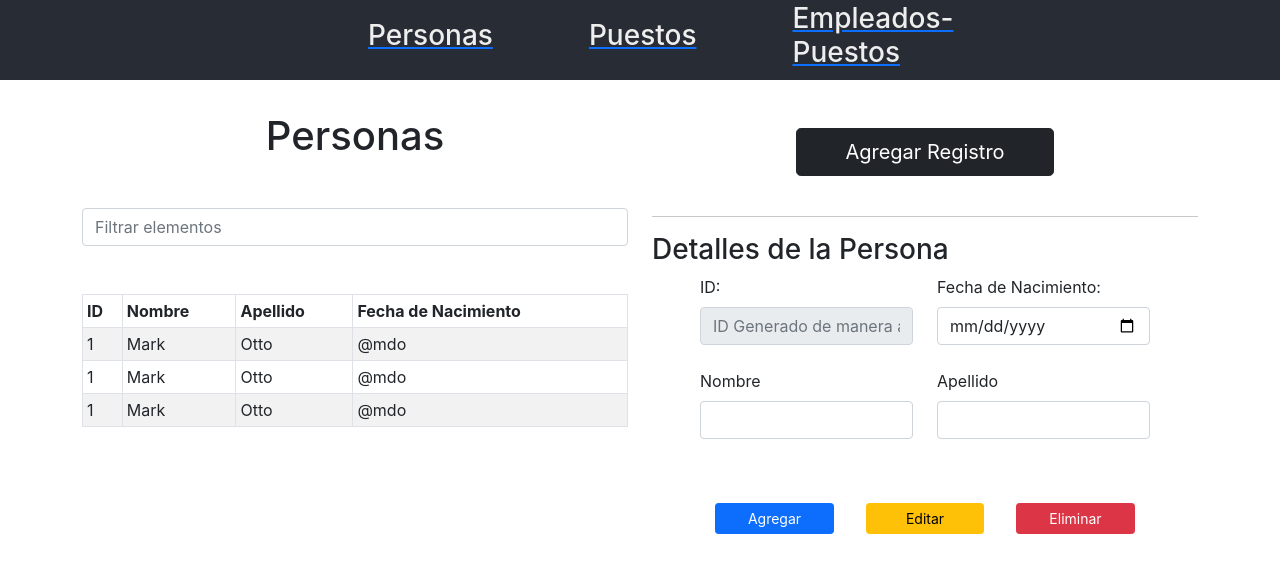
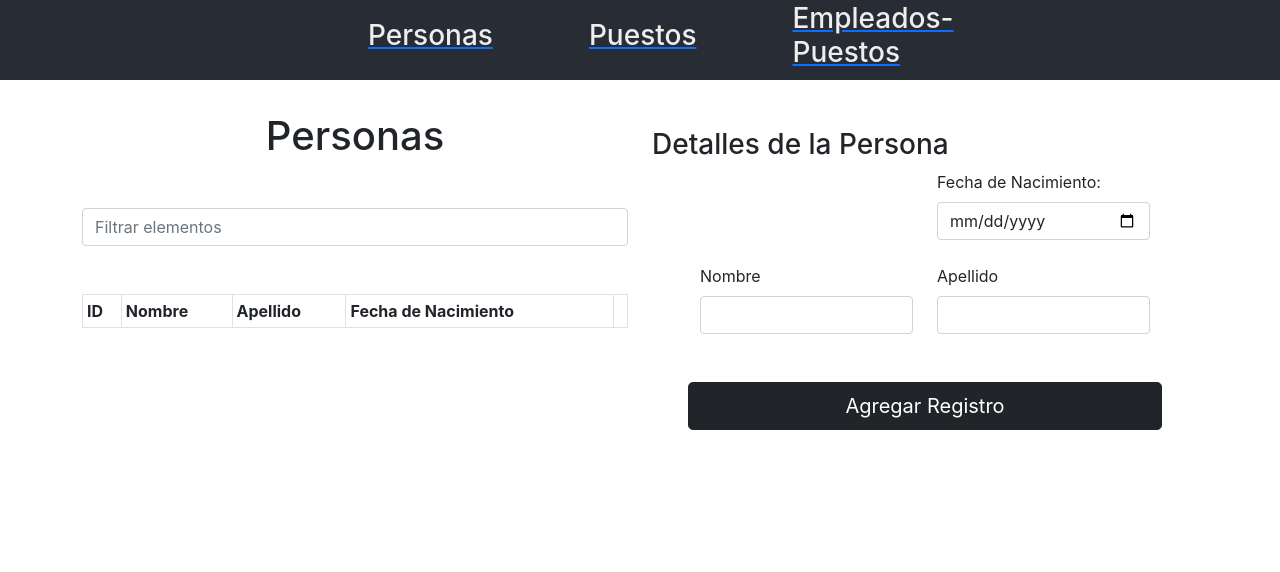
Before and after one commit to AgustinRangelIbarra/empleados_demo, a React (Create React App) app: page /personas in a window 1280 px wide. Shown: the top 572 px of the page. Built offline with nearby package versions, Linux system fonts and the light colour scheme.

Commit message:
Insert Persona habilitado, detalles

```diff
--- a/src/App.js
+++ b/src/App.js
@@ -1,13 +1,15 @@
 import "./App.css";
 import Nav from "./Components/Nav";
-import { BrowserRouter as Router, Switch, Link, Route } from "react-router-dom";
+import { BrowserRouter as Router, Switch, Route } from "react-router-dom";
 import Puestos from "./Components/MainComponents/Puestos";
 import EmpleadosPuestos from "./Components/MainComponents/EmpleadosPuestos";
-import Personas from "./Components/MainComponents/Personas";
+import Personas from './Components/MainComponents/Personas'
+import PeopleState from './Components/Context/PeopleContext/PeopleState'
 
 function App() {
 	return (
 		<Router>
+			<PeopleState>
 				<Nav />
 				<Switch>
 					<Route path="/" component={Home} exact />
@@ -15,6 +17,7 @@ function App() {
 					<Route path="/puestos/" component={Puestos} />
 					<Route path="/empleados/" component={EmpleadosPuestos} />
 				</Switch>
+			</PeopleState>
 		</Router>
 	);
 }
@@ -22,7 +25,7 @@ function App() {
 const Home = () => {
 	return (
 		<div>
-			<h1>^ Selecciona Uno ^</h1>
+			<h1>^ Home Page ^</h1>
 		</div>
 	);
 };
--- /dev/null
+++ b/src/Components/Context/PeopleContext/PeopleState.js
@@ -0,0 +1,31 @@
+import { useReducer } from 'react';
+import { peopleContext } from "./peopleContext";
+import { peopleReducer } from './peopleReducer'
+import { ADD_PERSON } from "./peopleTypes";
+
+const PeopleState = ( props ) => {
+
+	const ls = localStorage;
+
+	const initialState = () => JSON.parse(ls.getItem('personas')) || [];
+
+	const [state, dispatch] = useReducer(peopleReducer, [], initialState);
+
+	const addPerson = (newPerson) => {
+		const action = {
+			type: ADD_PERSON,
+			payload: newPerson
+		};
+		dispatch(action);
+	}
+
+	return (
+		<peopleContext.Provider value={{ state, addPerson}}>
+			{
+				props.children
+			}
+		</peopleContext.Provider>
+	);
+}
+
+export default PeopleState;
--- /dev/null
+++ b/src/Components/Context/PeopleContext/peopleContext.js
@@ -0,0 +1,9 @@
+/*  importar create context de react
+permite manipular el estado global de la aplicacion.
+
+
+*/
+
+import { createContext } from 'react';
+
+export const peopleContext = createContext();
--- /dev/null
+++ b/src/Components/Context/PeopleContext/peopleReducer.js
@@ -0,0 +1,11 @@
+import { ADD_PERSON } from "./peopleTypes";
+
+export const peopleReducer = ( state = [], action ) => {
+	switch (action.type) {
+		case ADD_PERSON:
+			return [...state, action.payload];
+
+		default:
+			return state;
+	}
+}
--- /dev/null
+++ b/src/Components/Context/PeopleContext/peopleTypes.js
@@ -0,0 +1 @@
+export const ADD_PERSON = "ADD";
--- a/src/Components/MainComponents/Personas.js
+++ b/src/Components/MainComponents/Personas.js
@@ -1,25 +1,40 @@
-import React, { useState } from "react";
-import { Container, Col, Row, Form, Button, Table } from "react-bootstrap";
+import { useEffect, useContext } from "react";
+import { Container, Col, Row, Button, Table, Form } from "react-bootstrap";
+import { useForms } from "../../hooks/useForms";
+import { peopleContext } from "../Context/PeopleContext/peopleContext";
 
 import "../styles/Persona.css";
 
-export default function Personas() {
-	const [personas, setPersonas] = useState(
-		window.localStorage.getItem('text')
-	);
-	const [newPersona, setNewPersona] = useState("");
-	const [updatePersona, setUpdatePersona] = useState("");
+const Personas = () => {
+	const ls = localStorage;
 
-	const setLocalStorage = (value) => {
-		try {
-			setPersonas(value);
-			window.localStorage.setItem('text', value)
-		} catch (error) {
-			console.log(error)
-		}
+	const { valueForms, reset, handleChange } = useForms({
+		nombre: "",
+		apellido: "",
+		fecha: "",
+	});
+	const { nombre, apellido, fecha } = valueForms;
+
+	const contextPeople = useContext(peopleContext);
+	const { state, addPerson } = contextPeople;
+
+	useEffect(() => {
+		ls.setItem("personas", JSON.stringify(state));
+	}, [state]);
+
+	const handleSubmit = (e) => {
+		e.preventDefault();
+
+		if (nombre.trim().length < 1 || apellido.trim().length < 1 || fecha.trim().length < 1) return;
+
+		const newPerson = {
+			...valueForms,
+			id: new Date().getTime(),
+		};
+		addPerson(newPerson);
+		// console.log(newPerson);
+		reset();
 	};
-
-	// const handleAgregar = () => {};
 
 	return (
 		<Container>
@@ -43,64 +58,53 @@ export default function Personas() {
 									<th>Nombre</th>
 									<th>Apellido</th>
 									<th>Fecha de Nacimiento</th>
+									<th></th>
 								</tr>
 							</thead>
 							<tbody>
-								<tr>
-									<td>1</td>
-									<td>Mark</td>
-									<td>Otto</td>
-									<td>@mdo</td>
-								</tr>
-								<tr>
-									<td>1</td>
-									<td>Mark</td>
-									<td>Otto</td>
-									<td>@mdo</td>
-								</tr>
-								<tr>
-									<td>1</td>
-									<td>Mark</td>
-									<td>Otto</td>
-									<td>@mdo</td>
-								</tr>
+								{state.map((registro) => (
+									<tr>
+										<td>{registro.id}</td>
+										<td>{registro.nombre}</td>
+										<td>{registro.apellido}</td>
+										<td>{registro.fecha}</td>
+										<td>
+											<div className="d-flex flex-column justify-content-center ">
+												<Button variant="warning" size="sm" type="submit">
+													Editar
+												</Button>
+												<Button variant="danger" size="sm" type="submit">
+													Eliminar
+												</Button>
+											</div>
+										</td>
+									</tr>
+								))}
 							</tbody>
 						</Table>
 					</div>
 				</Col>
 
-				<Col className="">
-					<div className="btn-add-registro d-flex">
-						<Button
-							variant="dark"
-							className="ps-5 pe-5 mt-5 mb-4"
-							size="lg"
-							style={{ margin: "auto" }}
-						>
-							Agregar Registro
-						</Button>
-					</div>
-
+				<Col>
 					<div>
-						<hr />
-						<h3>Detalles de la Persona</h3>
-						<Form className="d-flex flex-column mx-5">
+						<h3 className="mt-5">Detalles de la Persona</h3>
+						<Form className="d-flex flex-column mx-5" onSubmit={handleSubmit}>
 							<Row>
 								<Col>
-									<Form.Group>
+{/* 									<Form.Group>
 										<Form.Label>ID:</Form.Label>
 										<Form.Control
 											type="text"
 											readOnly
 											required
-											placeholder="ID Generado de manera automática"
+											placeholder="ID automático"
 										/>
-									</Form.Group>
+									</Form.Group> */}
 								</Col>
 								<Col>
 									<Form.Group>
 										<Form.Label>Fecha de Nacimiento:</Form.Label>
-										<Form.Control type="date" required />
+										<Form.Control type="date" required onChange={handleChange} />
 									</Form.Group>
 								</Col>
 							</Row>
@@ -109,31 +113,19 @@ export default function Personas() {
 								<Col>
 									<Form.Group>
 										<Form.Label>Nombre</Form.Label>
-										<Form.Control type="text" required />
+										<Form.Control type="text" required onChange={handleChange} />
 									</Form.Group>
 								</Col>
 								<Col>
 									<Form.Group>
 										<Form.Label>Apellido</Form.Label>
-										<Form.Control type="text" required />
+										<Form.Control type="text" required onChange={handleChange} />
 									</Form.Group>
 								</Col>
 							</Row>
 							<Row className="d-flex flex-row justify-content-center align-items-center mt-5">
-								<Button
-									onSubmit={setLocalStorage}
-									variant="primary"
-									size="sm"
-									type="submit"
-									className="btn-form"
-								>
-									Agregar
-								</Button>
-								<Button variant="warning" size="sm" type="submit" className="btn-form">
-									Editar
-								</Button>
-								<Button variant="danger" size="sm" type="submit" className="btn-form">
-									Eliminar
+								<Button variant="dark" size="lg" style={{ margin: "auto" }}>
+									Agregar Registro
 								</Button>
 							</Row>
 						</Form>
@@ -142,4 +134,6 @@ export default function Personas() {
 			</Row>
 		</Container>
 	);
-}
+};
+
+export default Personas;
--- /dev/null
+++ b/src/hooks/useForms.js
@@ -0,0 +1,22 @@
+import { useState } from "react";
+
+export const useForms = ( initialState = { } ) => {
+	const [valueForms, setValueForms] = useState(initialState);
+
+	const handleChange = (e) => {
+		setValueForms({
+			...valueForms,
+			[e.target.name] : e.target.value
+		})
+	}
+
+	const reset = () => {
+		setValueForms(initialState);
+	}
+
+	return {
+		valueForms,
+		reset,
+		handleChange
+	}
+};
```
Also changed, not shown: src/Services/Data/listPersonas.json (deleted, +0 -14 lines), src/Services/Data/listPuestos.json (deleted, +0 -10 lines), src/Services/hooks/useLocalStorage.js (deleted, +0 -22 lines), src/Services/Data/listEmpleadosPuestos.json (deleted). Lines whose indentation alone changed are shown as unchanged.
